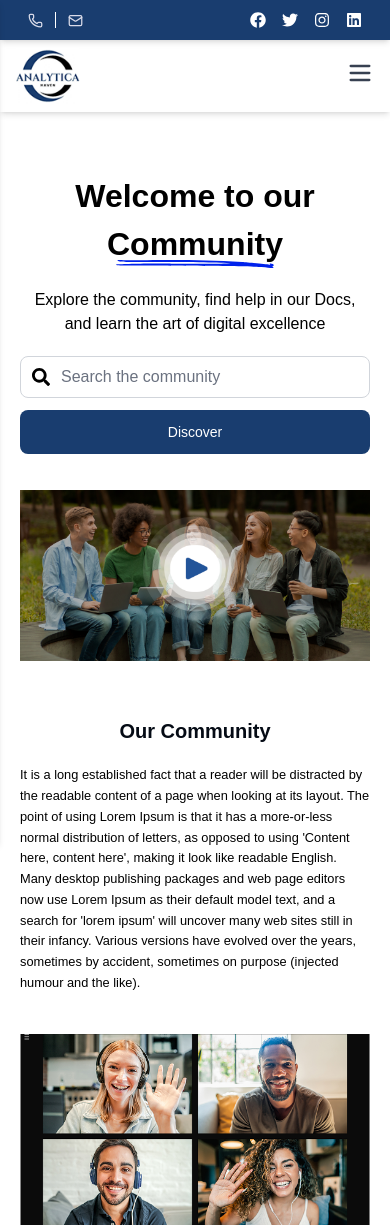
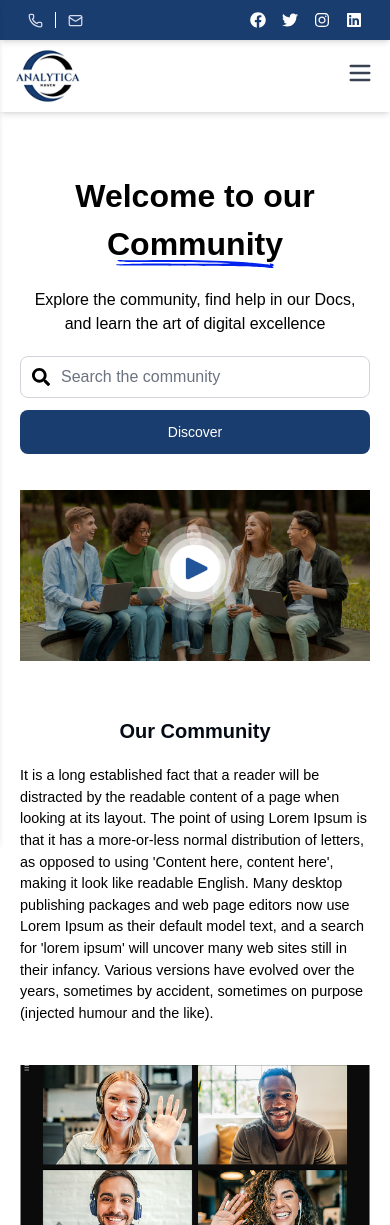
Before and after one commit to alimuhammeddev/Analytica-Haven, a React (Vite) app: page /#/community in a window 390 px wide. Shown: the top 1225 px of the page. Built offline with nearby package versions, Linux system fonts and the light colour scheme.

Commit message:
Modify some files

```diff
--- a/src/Components/JoinSuccess.jsx
+++ b/src/Components/JoinSuccess.jsx
@@ -3,7 +3,7 @@ import Emoji from "../assets/thumbsupemoji.svg";
 const JoinSuccess = () => {
   return (
     <>
-      <div className="max-w-7xl mx-auto h-[50vh] w-full flex flex-col items-center justify-center text-[#193D6F] text-2xl font-bold space-y-5">
+      <div className="max-w-7xl mx-auto h-[50vh] w-full flex flex-col items-center justify-center text-[#193D6F] md:text-4xl text-xl font-bold space-y-5">
         <div>
           <img src={Emoji} alt="Thumbs up emoji" />
         </div>
--- a/src/Components/OurCommunity.jsx
+++ b/src/Components/OurCommunity.jsx
@@ -91,7 +91,7 @@ const OurCommunity = () => {
           <h1 className="text-[#050B15] md:text-justify text-center font-campton font-semibold lg:text-3xl text-xl">
             Our Community
           </h1>
-          <p className="text-[#000000] font-campton text-[0.8rem] lg:text-lg mt-5 leading-relaxed">
+          <p className="text-[#000000] font-campton text-[0.9rem] lg:text-lg mt-5">
             It is a long established fact that a reader will be distracted by
             the readable content of a page when looking at its layout. The point
             of using Lorem Ipsum is that it has a more-or-less normal
```
